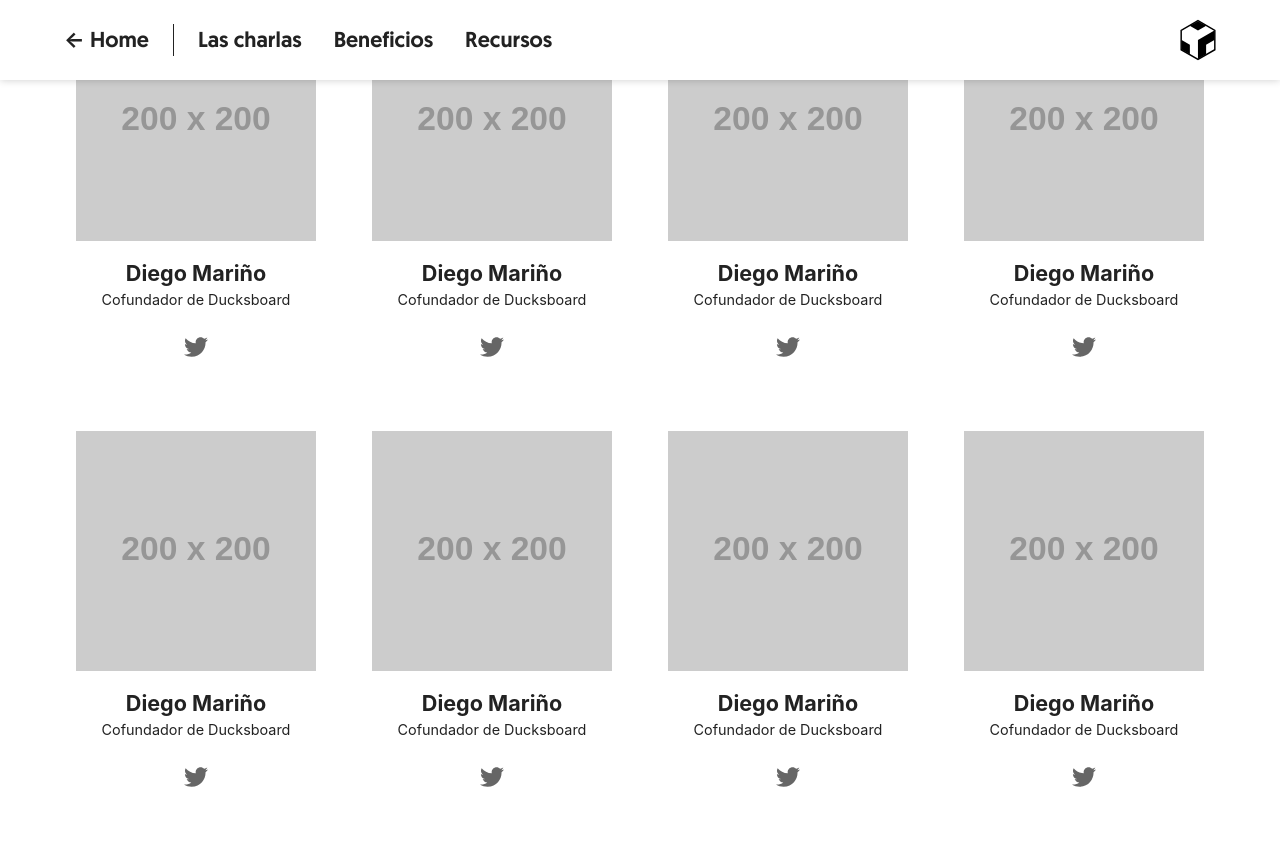
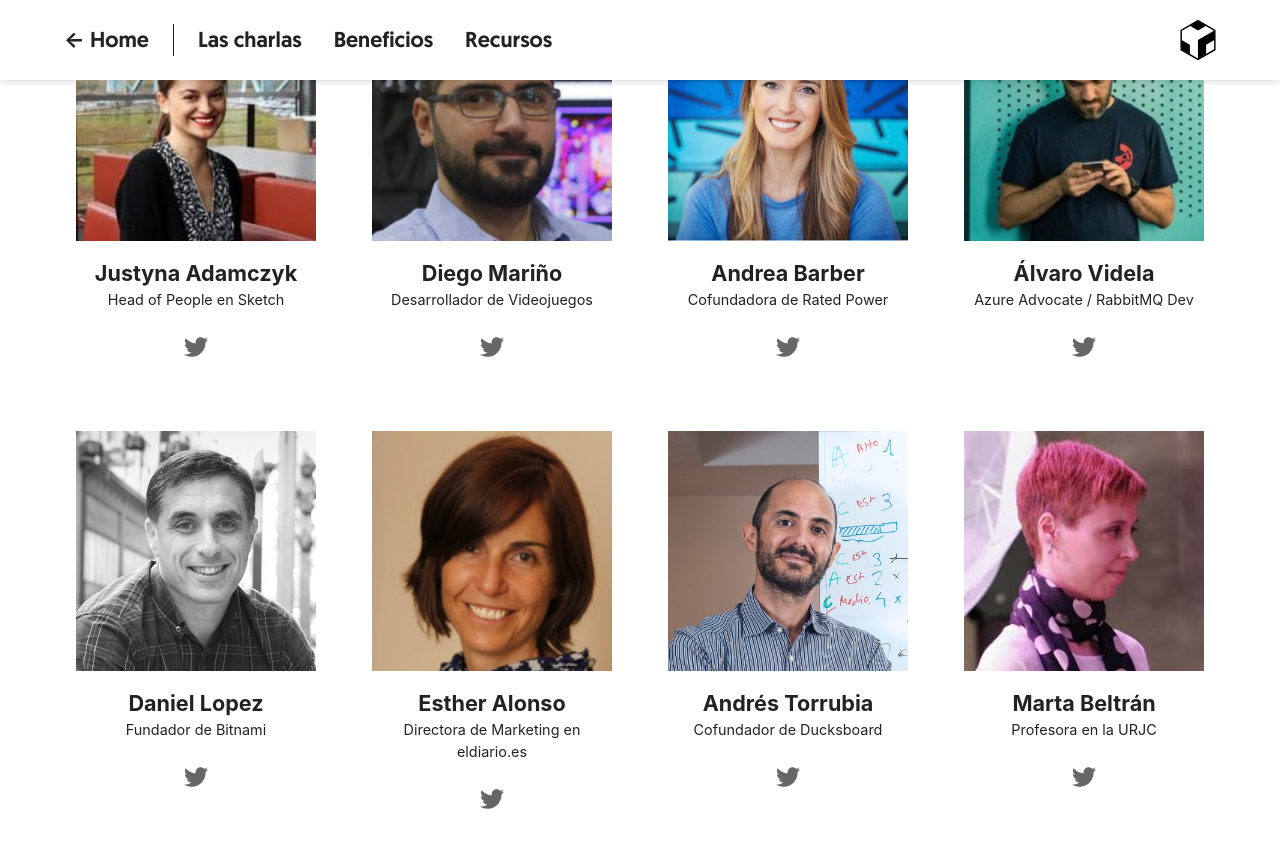
Before and after one commit to tarugoconf/tarugo22, a Jekyll site: the page built from speakers.html, in a window 1280 px wide and 900 px high, scrolled down 6218 px. Shown: the top 848 px of the window. Built offline with Jekyll 4.4.1, drawn with Linux system fonts in a browser that asks for light colours; some of the changed text lies outside the part shown.

Commit message:
Página de speakers actualizada con los datos de los speakers y cambios menores en index.html

```diff
--- a/speakers.html
+++ b/speakers.html
@@ -100,95 +100,94 @@ benefits:
     description: Para nosotros no serás un ponente sino nuestro invitado. Nos dejaremos la piel para que te sientas como en casa.
 
 speakers:
-  title: Speakers en pasadas ediciones
+  title: Algunos speakers de pasadas ediciones
   quotes:
   - quote: |
       Después de ser ponente en la Tarugoconf, las ventas de mi empresa se dispararon un 400% y levantamos una ronda de inversión de 20 millones. ¿Casualidad? NO LO CREO
     name: Eloi Gómez
-    position: CEO - Mr Jeff
-    image: //placehold.it/100x100
+    position: CEO - Jeff
+    image: /img/speakers/eloi-gomez.jpg
   - quote: |
-      Después de ser ponente en la Tarugoconf, las ventas de mi empresa se dispararon un 400% y levantamos una ronda de inversión de 20 millones. ¿Casualidad? NO LO CREO
-    name: Eloi Gómez
-    position: CEO - Mr Jeff
-    image: //placehold.it/100x100
+      La Tarugoconf es la conferencia donde más he disfrutado el turno de preguntas.
+    name: Jimena Catalina
+    position: Creadora de Slides Carnival
+    image: /img/speakers/jimena-catalina.jpg
   - quote: |
-      Después de ser ponente en la Tarugoconf, las ventas de mi empresa se dispararon un 400% y levantamos una ronda de inversión de 20 millones. ¿Casualidad? NO LO CREO
-    name: Eloi Gómez
-    position: CEO - Mr Jeff
-    image: //placehold.it/100x100
+      Después de 4 años, aun me sigue recordando la charla que di en la primera Tarugoconf incluso gente que no estuvo allí.
+    name: Javi Santana
+    position: Jugador de eSports
+    image: /img/speakers/javi-santana.jpeg
 
   speakers:
+  - name: Justyna Adamczyk
+    position: Head of People en Sketch
+    image: /img/speakers/justyna-adamczyk.jpeg
+    social:
+      - icon: twitter.svg
+        title: '@justyna_adam'
+        href: https://twitter.com/Justyna_Adam
   - name: Diego Mariño
-    position: Cofundador de Ducksboard
-    image: //placehold.it/200x200
+    position: Desarrollador de Videojuegos
+    image: /img/speakers/diego-marino.jpeg
     social:
       - icon: twitter.svg
         title: '@diegomarino'
         href: https://twitter.com/diegomarino
-  - name: Diego Mariño
-    position: Cofundador de Ducksboard
-    image: //placehold.it/200x200
+  - name: Andrea Barber
+    position: Cofundadora de Rated Power
+    image: /img/speakers/andrea-barber.jpg
     social:
       - icon: twitter.svg
-        title: '@diegomarino'
-        href: https://twitter.com/diegomarino
-  - name: Diego Mariño
-    position: Cofundador de Ducksboard
-    image: //placehold.it/200x200
+        title: '@andreabarberl'
+        href: https://twitter.com/andreabarberl
+  - name: Álvaro Videla
+    position: Azure Advocate / RabbitMQ Dev
+    image: /img/speakers/alvaro-videla.jpg
     social:
       - icon: twitter.svg
-        title: '@diegomarino'
-        href: https://twitter.com/diegomarino
-  - name: Diego Mariño
-    position: Cofundador de Ducksboard
-    image: //placehold.it/200x200
+        title: '@old_sound'
+        href: https://twitter.com/old_sound
+  - name: Daniel Lopez
+    position: Fundador de Bitnami
+    image: /img/speakers/daniel-lopez.jpg
     social:
       - icon: twitter.svg
-        title: '@diegomarino'
-        href: https://twitter.com/diegomarino
-  - name: Diego Mariño
-    position: Cofundador de Ducksboard
-    image: //placehold.it/200x200
+        title: '@vomkriege'
+        href: https://twitter.com/vomkriege
+  - name: Esther Alonso
+    position: Directora de Marketing en eldiario.es
+    image: /img/speakers/esther-alonso.jpeg
     social:
       - icon: twitter.svg
-        title: '@diegomarino'
-        href: https://twitter.com/diegomarino
-  - name: Diego Mariño
+        title: '@estheralone'
+        href: https://twitter.com/estheralone
+  - name: Andrés Torrubia
     position: Cofundador de Ducksboard
-    image: //placehold.it/200x200
+    image: /img/speakers/andres-torrubia.jpg
     social:
       - icon: twitter.svg
-        title: '@diegomarino'
-        href: https://twitter.com/diegomarino
-  - name: Diego Mariño
-    position: Cofundador de Ducksboard
-    image: //placehold.it/200x200
+        title: '@antor'
+        href: https://twitter.com/antor
+  - name: Marta Beltrán
+    position: Profesora en la URJC
+    image: /img/speakers/marta-beltran.jpeg
     social:
       - icon: twitter.svg
-        title: '@diegomarino'
-        href: https://twitter.com/diegomarino
-  - name: Diego Mariño
-    position: Cofundador de Ducksboard
-    image: //placehold.it/200x200
-    social:
-      - icon: twitter.svg
-        title: '@diegomarino'
-        href: https://twitter.com/diegomarino
+        title: '@experiencia_T'
+        href: https://twitter.com/experiencia_T
+
 
 resources:
   title: Recursos para speakers
   links:
-  - text: Video-resumen de la última edición (2018)
-    url: --
-  - text: El video de la apertura del año pasado (2017)
-    url: --
-  - text: Vídeo-resumen de la primera edición (2016)
-    url: --
-  - text: Álbum en Flickr con las fotos de todas las ediciones
-    url: --
-  - text: El postmortem, con todas las cifras del evento
-    url: --
+  - text: El postmortem, con todas las cifras de la edición anterior
+    href: https://bonillaware.com/postmortem-tarugo4
+  - text: Video-resumen de la última edición (2019)
+    href: https://vimeo.com/384584744
+  - text: Video-resumen de la tarugo3 (2018)
+    href: https://vimeo.com/304015791
+  - text: Álbumes en Flickr con las fotos de todas las ediciones
+    href: https://www.flickr.com/photos/tarugoconf/albums
 ---
 
 {% include navbar.html %}
```
Also changed, not shown: other parts of speakers.html (+1 -1 lines), index.html (+4 -4 lines), img/speakers/alvaro-videla.jpg (added), img/speakers/andrea-barber.jpg (added), img/speakers/andres-torrubia.jpg (added), img/speakers/daniel-lopez.jpg (added), img/speakers/diego-marino.jpeg (added), img/speakers/eloi-gomez.jpg (added), img/speakers/esther-alonso.jpeg (added), img/speakers/esther-alonso.jpg (added), img/speakers/javi-santana.jpeg (added), img/speakers/jimena-catalina.jpg (added), img/speakers/justyna-adamczyk.jpeg (added), img/speakers/marta-beltran.jpeg (added), 1 other file.
